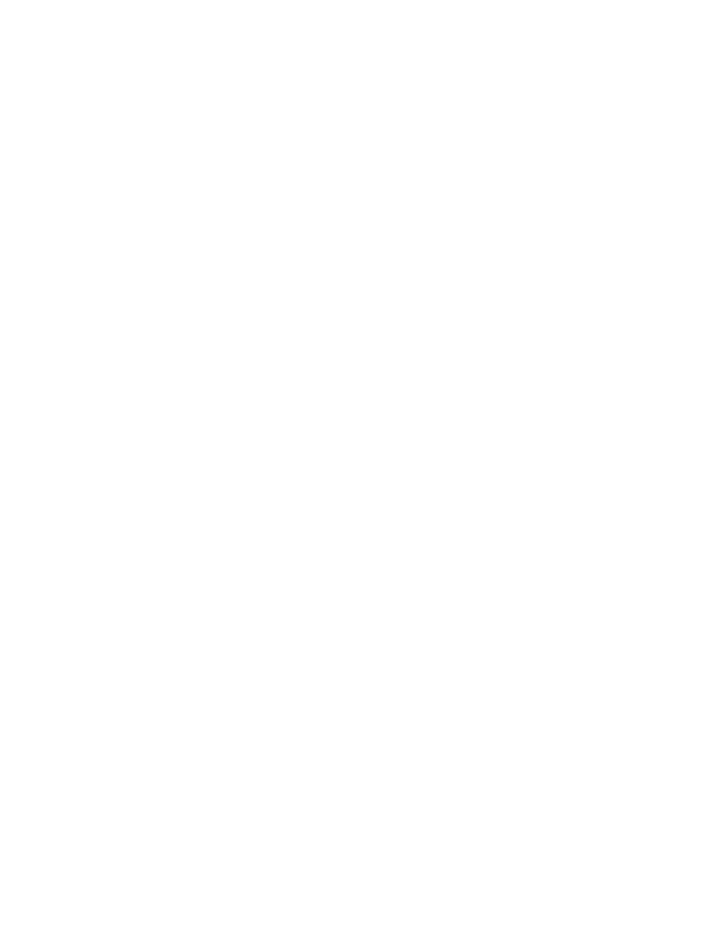
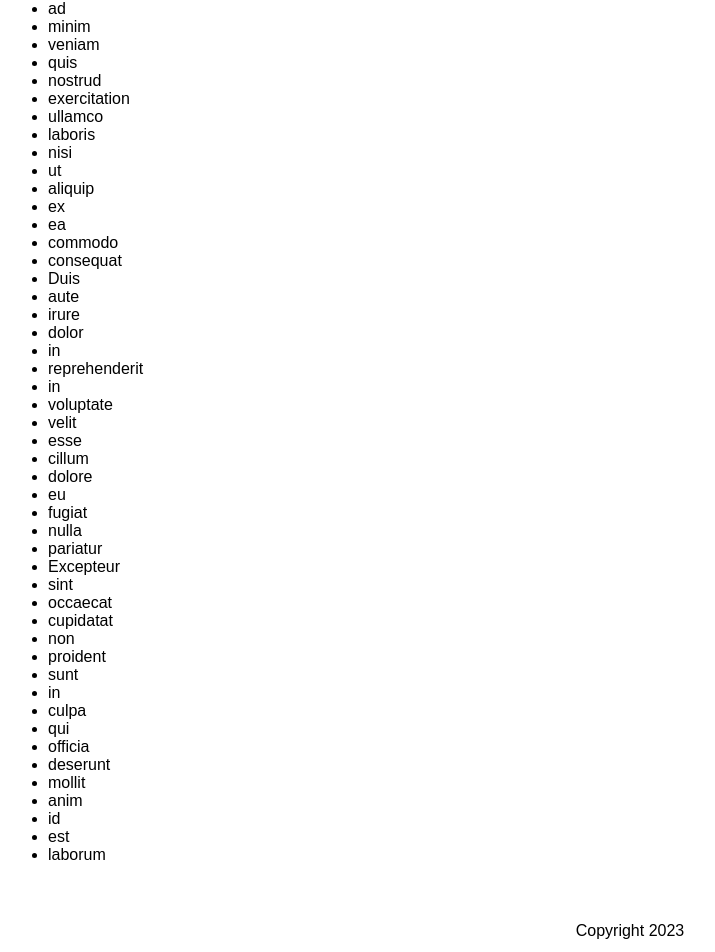
Before and after one commit to MotionForce/obnl-hax, a SvelteKit app: page /about in a window 1280 px wide. Shown: the part 512-1464 px from the top of the page, without its empty margins (10-725 px from the left). Before the commit the page ends 800 px from the top, so only its background shows below. Built offline with nearby package versions, Linux system fonts and the light colour scheme.

Commit message:
added footer and fixed +layout.svelte

```diff
--- a/src/routes/+layout.svelte
+++ b/src/routes/+layout.svelte
@@ -1,13 +1,27 @@
 <script>
     import Navbar from "$lib/navbar.svelte";
+
+    let year = new Date().getFullYear();
 </script>
 
 <main>
-    <Navbar />
+    <Navbar/>
+    <slot/>
+    <footer>
+        <p>Copyright {year}</p>
+    </footer>
 </main>
 
 <style>
     * {
         font-family: sans-serif;
     }
+
+    footer {
+        bottom: 0;
+        left: 50%;
+        text-align: center;
+        margin-top: 2em;
+
+    }
 </style>
--- a/src/routes/about/+page.svelte
+++ b/src/routes/about/+page.svelte
@@ -1,5 +1,5 @@
 <script>
-    let authorNames = ["Lorem", "ipsum", "dolor", "sit", "amet"];
+    let authorNames = ["Lorem", "ipsum", "dolor", "sit", "amet", "consectetur", "adipiscing", "elit", "sed", "do", "eiusmod", "tempor", "incididunt", "ut", "labore", "et", "dolore", "magna", "aliqua", "Ut", "enim", "ad", "minim", "veniam", "quis", "nostrud", "exercitation", "ullamco", "laboris", "nisi", "ut", "aliquip", "ex", "ea", "commodo", "consequat", "Duis", "aute", "irure", "dolor", "in", "reprehenderit", "in", "voluptate", "velit", "esse", "cillum", "dolore", "eu", "fugiat", "nulla", "pariatur", "Excepteur", "sint", "occaecat", "cupidatat", "non", "proident", "sunt", "in", "culpa", "qui", "officia", "deserunt", "mollit", "anim", "id", "est", "laborum"];
 </script>
 
 <div class="authors">
```
